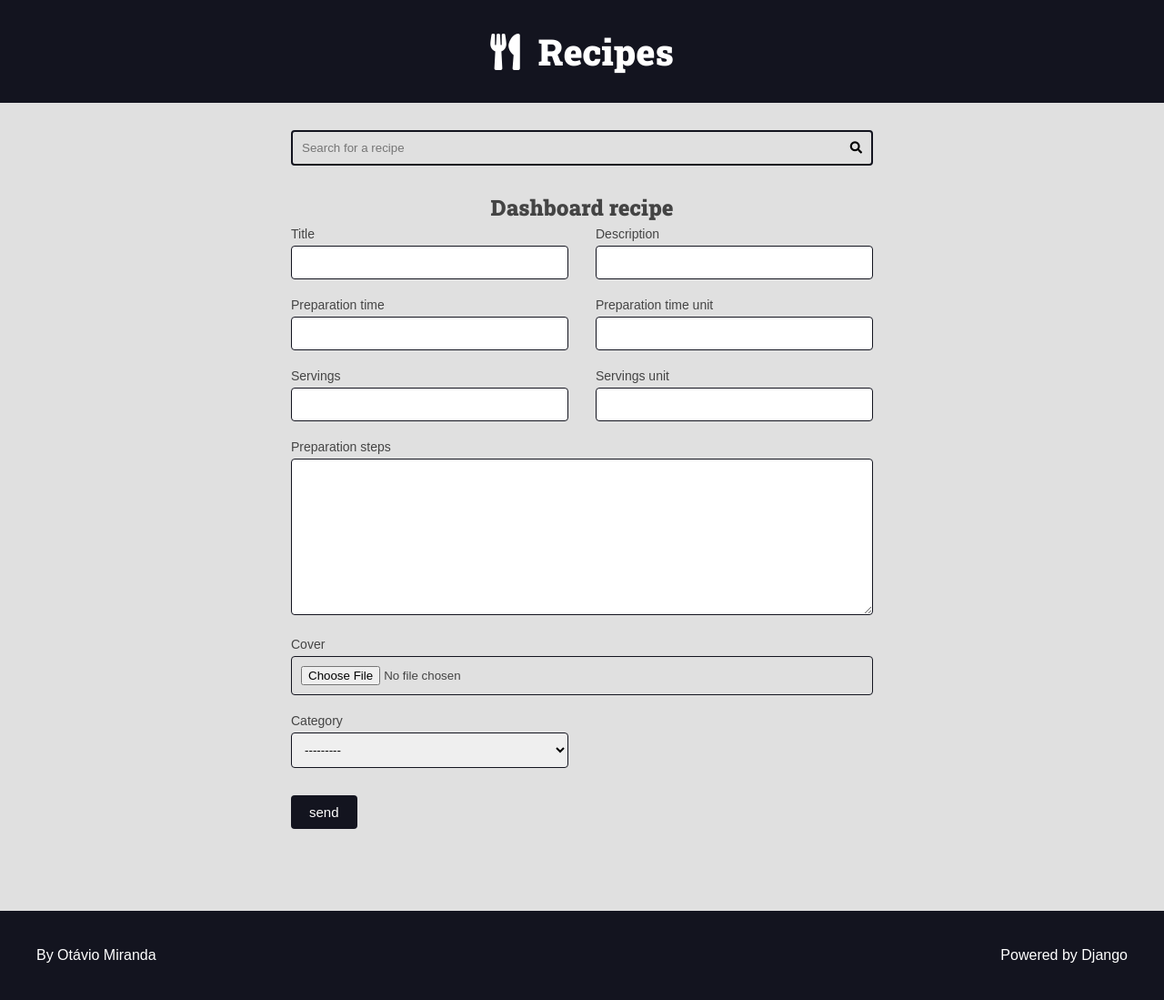
After one commit to Mathuesbg/recipes, a Django app: template authors/templates/authors/pages/dashboard_recipe.html in a window 1280 px wide. The commit adds this page. Shown: the whole page at 91% size. Run offline with Django 5.2, Linux system fonts and the light colour scheme; the template is opened without the code that fills it: values that come from a table or form of the project are taken from there, others are empty.

Commit message:
add recipe editing functionality; implement AuthorRecipeForm, update dashboard template for editing links, and create dashboard_recipe.html

```diff
--- a/authors/forms/__init__.py
+++ b/authors/forms/__init__.py
@@ -1,2 +1,3 @@
 from .register_forms import RegisterForm
 from .login_forms import LoginForm
+from .recipe_form import AuthorRecipeForm
--- /dev/null
+++ b/authors/forms/recipe_form.py
@@ -0,0 +1,18 @@
+from django import forms
+from core.models import Recipe
+from utils.django_forms import add_attr
+
+
+class AuthorRecipeForm(forms.ModelForm):
+
+    def __init__(self, *args, **kwargs):
+        super().__init__(*args, **kwargs)
+        add_attr(self.fields.get('cover'), 'class', "span-2")
+        add_attr(self.fields.get('preparation_steps'), 'class', "span-2")
+
+    class Meta:
+
+        model = Recipe
+        fields = ('title', 'description', 'preparation_time',
+        'preparation_time_unit', 'servings', 'servings_unit',
+        'preparation_steps', 'cover', 'category')
--- a/authors/templates/authors/pages/dashboard.html
+++ b/authors/templates/authors/pages/dashboard.html
@@ -16,7 +16,7 @@
             <ul>
                 {% for recipe in recipes %}
                     <li>
-                        <a href="#">{{ recipe.title }}</a>
+                        <a href="{% url "authors:dashboard_edit" recipe.id %}">{{ recipe.title }}</a>
                     </li>
                 {%empty%}
                     <li>
--- /dev/null
+++ b/authors/templates/authors/pages/dashboard_recipe.html
@@ -0,0 +1,20 @@
+{% extends "global/base.html" %}
+
+{% block title %}Dashboard recipe{% endblock title %}
+
+{% block content %}
+    <div class="main-content center container">
+
+        <h2>
+            Dashboard recipe
+        </h2>
+
+        {% include "global/partials/messages.html" %}
+        {% include "authors/partials/login_message.html" %}
+
+        <div class="left">
+            {% include "global/partials/form.html" %}
+        </div>
+
+    </div>
+{% endblock content %}
--- a/authors/urls.py
+++ b/authors/urls.py
@@ -6,8 +6,17 @@ app_name = 'authors'
 urlpatterns = [
     path('register/', views.register_author, name='register'),
     path('register/create/', views.register_create, name='register_create'),
+
     path('login/', views.login_view, name='login'),
     path('login/create/', views.login_create, name='login_create'),
+
     path('logout/', views.logout_view, name='logout'),
+
+    path(
+        'dashboard/recipe/<int:id>/edit/',
+        views.dashborad_recipe_edit,
+        name='dashboard_edit'
+        ),
     path('dashboard/', views.dashborad, name='dashboard'),
+
 ]
--- a/base_static/global/css/styles.css
+++ b/base_static/global/css/styles.css
@@ -334,7 +334,9 @@ h6 {
 .errorlist {
     color: var(--color-error-dark);
 }
-.form-content input {
+.form-content input,
+.form-content textarea,
+.form-content select {
     width: 100%;
     padding: 1rem;
     border-radius: 0.4rem;
@@ -361,7 +363,9 @@ h6 {
     display: inline;
     font-size: 1.6rem;
 }
-
+.span-2 {
+    grid-column: span 2;
+}
 .plaintext-button {
     display: inline;
     border: none;
@@ -451,6 +455,10 @@ h6 {
     text-align: center;
 }
 
+.left {
+    text-align: left;
+}
+
 .m-x {
     margin: 0 var(--spacing-gutter-medium);
 }
--- a/base_templates/global/partials/form.html
+++ b/base_templates/global/partials/form.html
@@ -3,7 +3,7 @@
         {% csrf_token %}
         <div class="form-content form-content-grid">
             {% for field in form %}
-                <div class="form-group">
+                <div class="form-group {{field.field.widget.attrs.class}}">
                     <label for="{{field.id_for_label}}">{{field.label}}</label>
                         {{field}}
 
```
Also changed, not shown: authors/views.py (+27 -1 lines).
